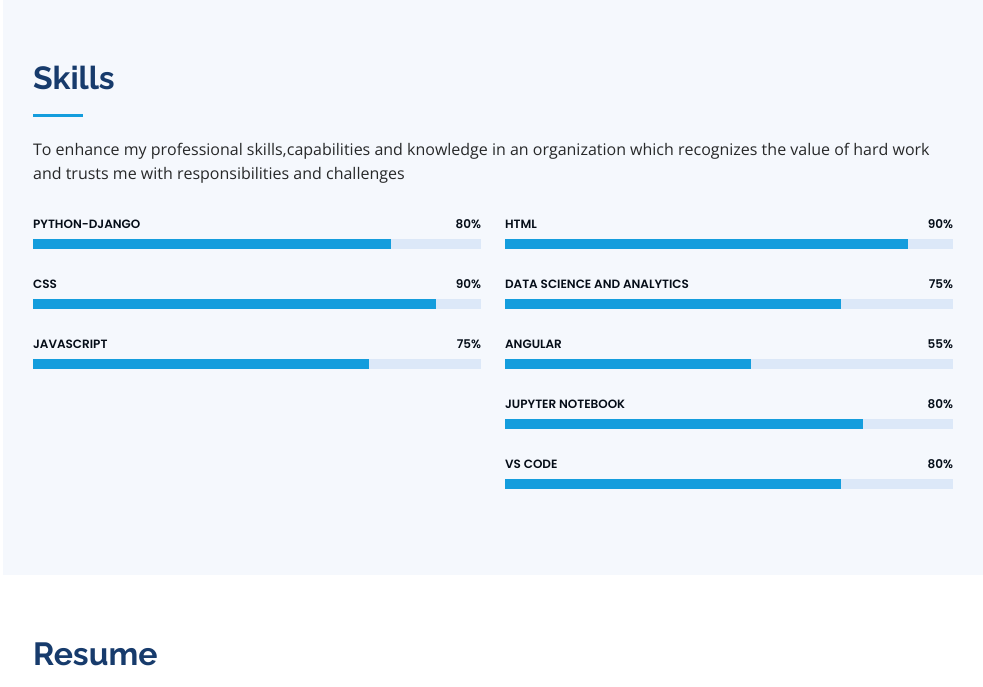
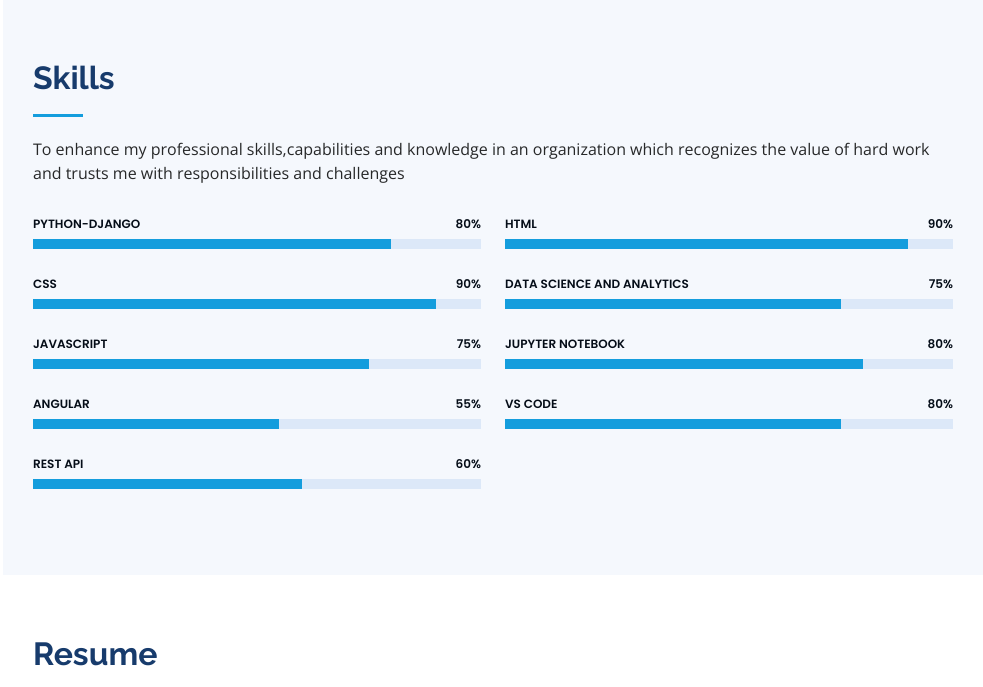
Before and after one commit to NivedSankar/Personal-Portfolio, a Django app: page / in a window 1280 px wide. Shown: the part 2132-2819 px from the top of the page, without its empty margins (297-1280 px from the left). Run offline with Django 4.2, Linux system fonts and the light colour scheme; some libraries are stand-ins or nearby versions.

Commit message:
Update index.html

```diff
--- a/mywebsite/myapp/templates/index.html
+++ b/mywebsite/myapp/templates/index.html
@@ -223,6 +223,20 @@ challenges</p>
               </div>
             </div>
 
+            <div class="progress">
+              <span class="skill">Angular <i class="val">55%</i></span>
+              <div class="progress-bar-wrap">
+                <div class="progress-bar" role="progressbar" aria-valuenow="55" aria-valuemin="0" aria-valuemax="100"></div>
+              </div>
+            </div>
+
+            <div class="progress">
+              <span class="skill">Rest API <i class="val">60%</i></span>
+              <div class="progress-bar-wrap">
+                <div class="progress-bar" role="progressbar" aria-valuenow="60" aria-valuemin="0" aria-valuemax="100"></div>
+              </div>
+            </div>
+
           </div>
 
           <div class="col-lg-6" data-aos="fade-up" data-aos-delay="100">
@@ -241,12 +255,12 @@ challenges</p>
               </div>
             </div>
 
-            <div class="progress">
-              <span class="skill">Angular <i class="val">55%</i></span>
-              <div class="progress-bar-wrap">
-                <div class="progress-bar" role="progressbar" aria-valuenow="55" aria-valuemin="0" aria-valuemax="100"></div>
-              </div>
-            </div>
+<!--            <div class="progress">-->
+<!--              <span class="skill">Angular <i class="val">55%</i></span>-->
+<!--              <div class="progress-bar-wrap">-->
+<!--                <div class="progress-bar" role="progressbar" aria-valuenow="55" aria-valuemin="0" aria-valuemax="100"></div>-->
+<!--              </div>-->
+<!--            </div>-->
 
 
             <div class="progress">
```
